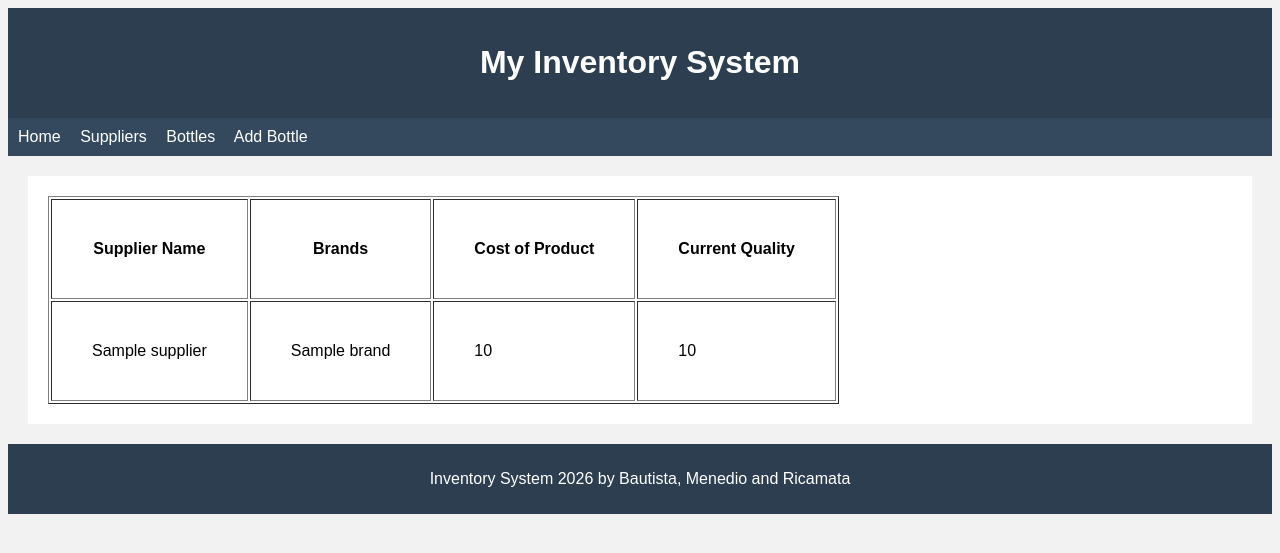
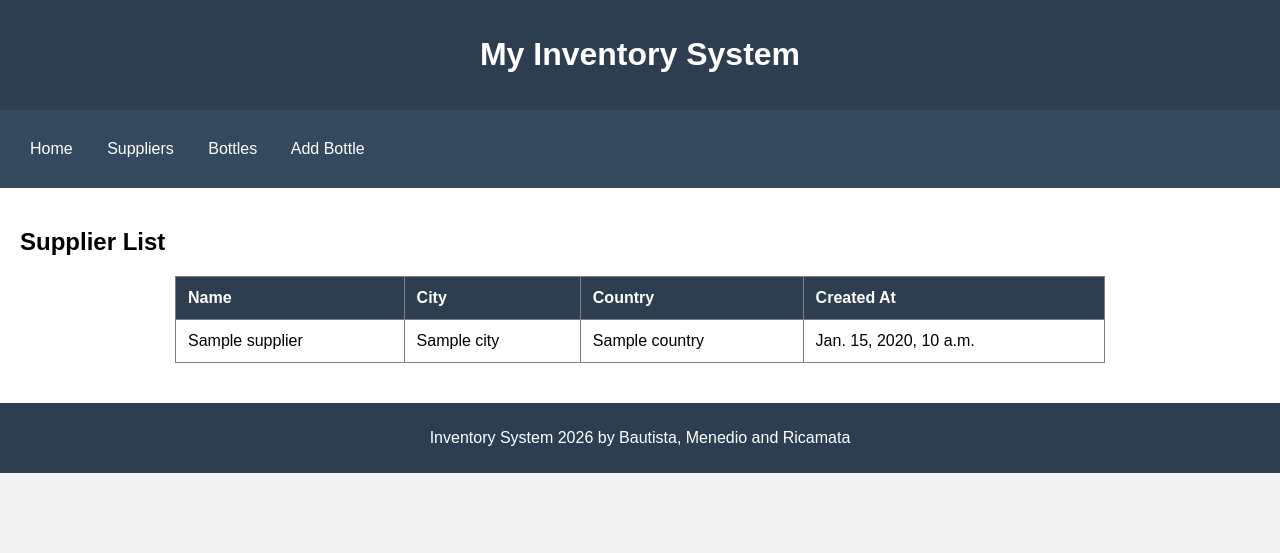
Before and after one commit to cpricamata/MOD5-EP, a Django app: template M3E-Models/MyInventoryApp/templates/MyInventoryApp/suppliers.html in a window 1280 px wide. Shown: the top 553 px of the page. Run offline with Django 3.2, Linux system fonts and the light colour scheme; the template is opened without the code that fills it: most values are stand-ins (such as "Sample title", 1, 10 or a date in 2020).

Commit message:
layout and supplier view

```diff
--- a/M3E-Models/MyInventoryApp/templates/MyInventoryApp/base.html
+++ b/M3E-Models/MyInventoryApp/templates/MyInventoryApp/base.html
@@ -3,9 +3,10 @@
 <head>
     <title>My Inventory System</title>
     <style>
-        body{
+        body {
             font-family: Arial, sans-serif;
             background-color: #f2f2f2;
+            margin: 0;
         }
 
         header{
@@ -17,19 +18,20 @@
 
         nav{
             background-color: #34495e;
-            padding: 10px;
+            padding: 30px;
         }
 
         nav a{
             color: white;
-            margin-right: 15px;
+            width: 75%;
+            margin-right: 30px;
             text-decoration: none;
         }
 
         .container{
             padding: 20px;
             background: white;
-            margin: 20px;
+            margin: 0px;
         }
 
         footer{
@@ -37,6 +39,40 @@
             padding: 10px;
             background: #2c3e50;
             color: white;
+        }
+
+        table {
+            width: 75%;
+            margin: 20px auto;
+            border-collapse: collapse;
+            font-family: Arial, sans-serif;
+        }
+
+        table {
+            width: 75%;
+            margin-left: auto;
+            margin-right: auto;
+            margin-top: 20px;
+            border-collapse: collapse;
+        }
+
+        th {
+            background-color: #2c3e50;
+            color: white;
+            padding: 12px;
+            text-align: left;
+        }
+
+        td {
+            padding: 12px;
+        }
+
+        tr:nth-child(even) {
+            background-color: #f2f2f2;
+        }
+
+        tr:nth-child(odd) {
+            background-color: #ffffff;
         }
     </style>
 </head>
--- a/M3E-Models/MyInventoryApp/templates/MyInventoryApp/suppliers.html
+++ b/M3E-Models/MyInventoryApp/templates/MyInventoryApp/suppliers.html
@@ -1,23 +1,26 @@
 {% extends "MyInventoryApp/base.html" %}
 {% block content %}
+<h2>Supplier List</h2>
 
-<table border="1" cellpadding="40">
+<table border="1">
+    <thead>
         <tr>
-            <th>Supplier Name</th>
-            <th>Brands</th>
-            <th>Cost of Product</th>
-            <th>Current Quality</th>
-
+            <th>Name</th>
+            <th>City</th>
+            <th>Country</th>
+            <th>Created At</th>
         </tr>
-        {% for bottle in bottles %}
+    </thead>
+    <tbody>
+        {% for supplier in suppliers %}
         <tr>
-            <td>{{ bottle.supplier.name }}</td>
-            <td>{{ bottle.brand }}</td>
-            <td>{{ bottle.cost }}</td>
-            <td>{{ bottle.current_quantity }}</td>
+            <td>{{ supplier.name }}</td>
+            <td>{{ supplier.city }}</td>
+            <td>{{ supplier.country }}</td>
+            <td>{{ supplier.created_at }}</td>
         </tr>
         {% endfor %}
-    </table>
+    </tbody>
+</table>
 
-</body>
 {% endblock %}
```
